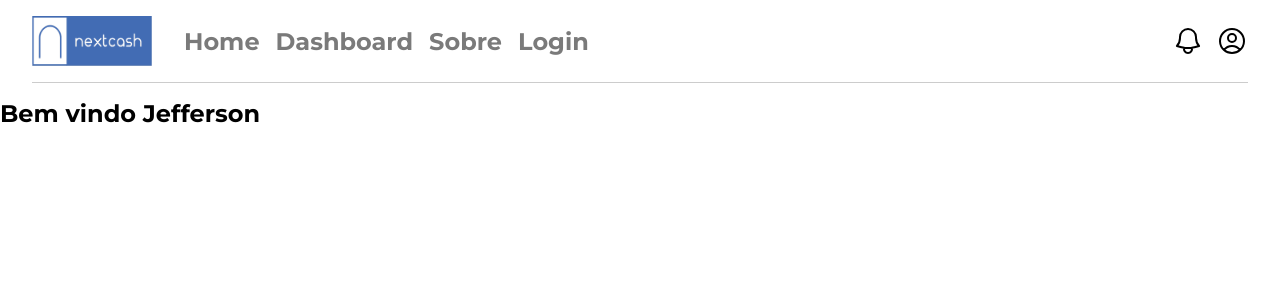
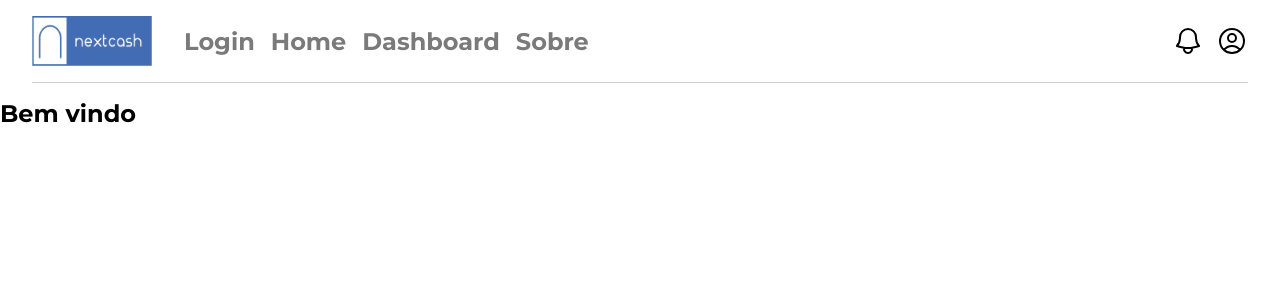
Before and after one commit to PauloDalberto/financas, a React (Create React App) app: page / in a window 1280 px wide. Shown: the top 300 px of the page. Built offline with nearby package versions, Linux system fonts and the light colour scheme.

Commit message:
refactor: change pages and add new functions and params

```diff
--- a/src/components/header/header.tsx
+++ b/src/components/header/header.tsx
@@ -7,12 +7,11 @@ export default function Header(){
     <header className='container'>
       <nav>
         <img src="/nextcash.png" alt="icone do site" className='logo' />
-
         <ul className='container-nav'>
+          <li><Link to='/login'>Login</Link></li>
           <li><Link to='/'>Home</Link></li>
           <li><Link to='/dashboard'>Dashboard</Link></li>
           <li><Link to='/about'>Sobre</Link></li>
-          <li><Link to='/login'>Login</Link></li>
         </ul>
       </nav>
 
--- a/src/pages/home/Home.tsx
+++ b/src/pages/home/Home.tsx
@@ -1,7 +1,11 @@
+import { useContext } from "react"
+import { UserContext, useUser } from "../../contexts/UserContext"
+
 export default function Home(){
+  const { login, user } = useUser()
   return(
     <section>
-      <h2>Bem vindo Jefferson</h2>
+      <h2>Bem vindo {user?.name}</h2>
     </section>
   )
 }
--- a/src/pages/login/Login.tsx
+++ b/src/pages/login/Login.tsx
@@ -1,33 +1,34 @@
-import { createContext, useState } from 'react';
+import { useState } from 'react';
 import './login.css'
-
-export const Context = createContext({});
+import { useUser } from '../../contexts/UserContext';
 
 export default function Login(){
-  const [login, setLogin] = useState('')
+  const [loginInput, setLoginInput] = useState('');
+  const { login } = useUser();
 
-  const signUp = (event: any) => {
-    event.preventDefault()
-    setLogin(event.target.login.value);
-  }
+   function handleLogin(event: any) {
+    event.preventDefault();
+
+    setLoginInput(event.target.login.value)
+
+    login({ name: loginInput });
+
+    console.log(loginInput)
+  };
 
   return(
     <div className='login'>
       <h1 className='title'>Bem vindo de volta!</h1>
         <p className='subtitle'>Insira suas informações para prosseguir para o site!</p>
+        <form className='form' id='form' onSubmit={handleLogin}>
+          <label htmlFor="login">Login</label>
+          <input type="text" name="login" placeholder="Noobmaster69" onChange={(e) => setLoginInput(e.target.value)} required/>
 
-        <Context.Provider value={[login]}>
-          <form className='form' id='form' onSubmit={signUp}>
-            <label htmlFor="login">Login</label>
-            <input type="text" name="login" placeholder="Noobmaster69" required/>
+          <label htmlFor="password">Senha</label>
+          <input type="password" name="password" placeholder="senha123" required/>
 
-            <label htmlFor="password">Senha</label>
-            <input type="password" name="password" placeholder="senha123" required/>
-
-            <button type='submit' className='buttonLogin'>Entrar</button>
-          </form>
-        </Context.Provider>
-
+          <button type='submit' className='buttonLogin' >Entrar</button>
+        </form>
     </div>
   )
 }
--- a/src/routes/Routes.tsx
+++ b/src/routes/Routes.tsx
@@ -7,10 +7,10 @@ import Login from "../pages/login/Login";
 export default function RouterComponent(){
   return(
     <Routes>
+      <Route path="/login" element={<Login />}/>
       <Route path="/" element={<Home />} />
       <Route path="/about" element={<About />} />
       <Route path="/dashboard" element={<Dashboard />} />
-      <Route path="/login" element={<Login />}/>
     </Routes>
   )
 }
```
